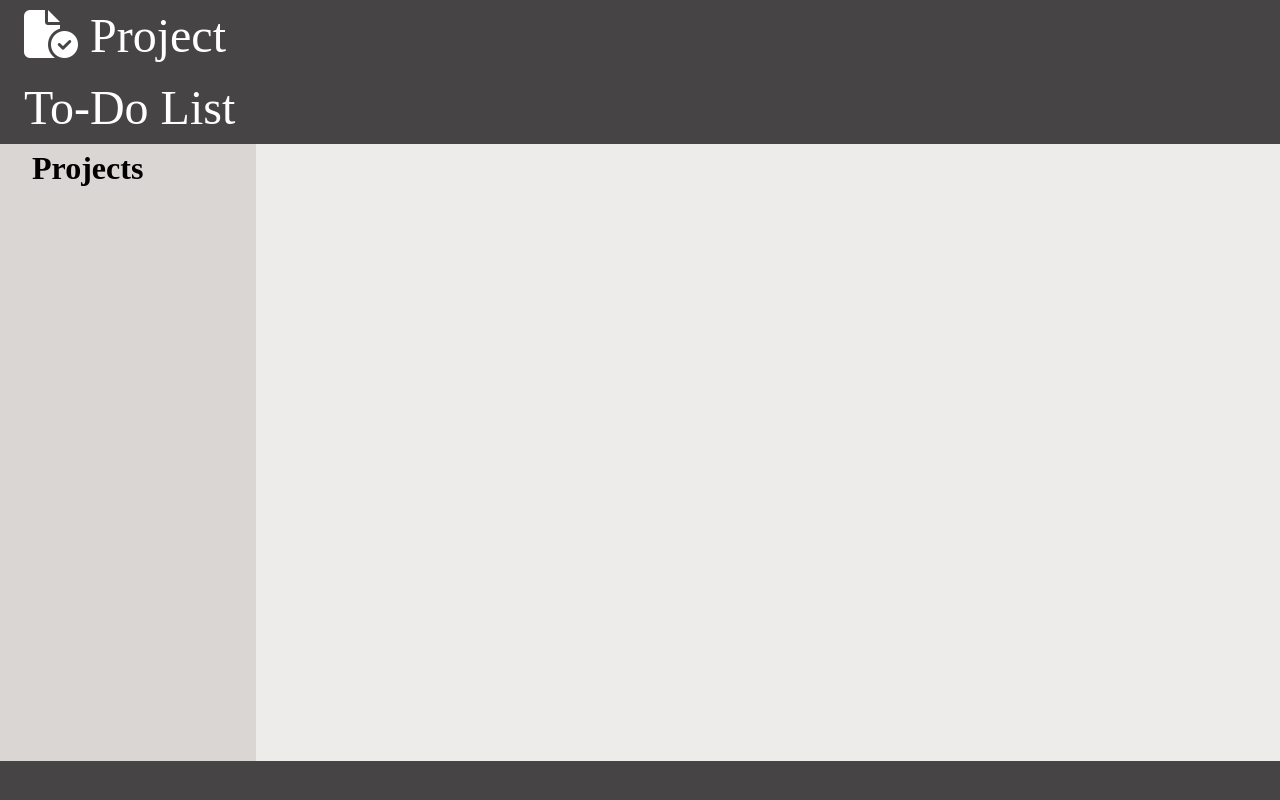
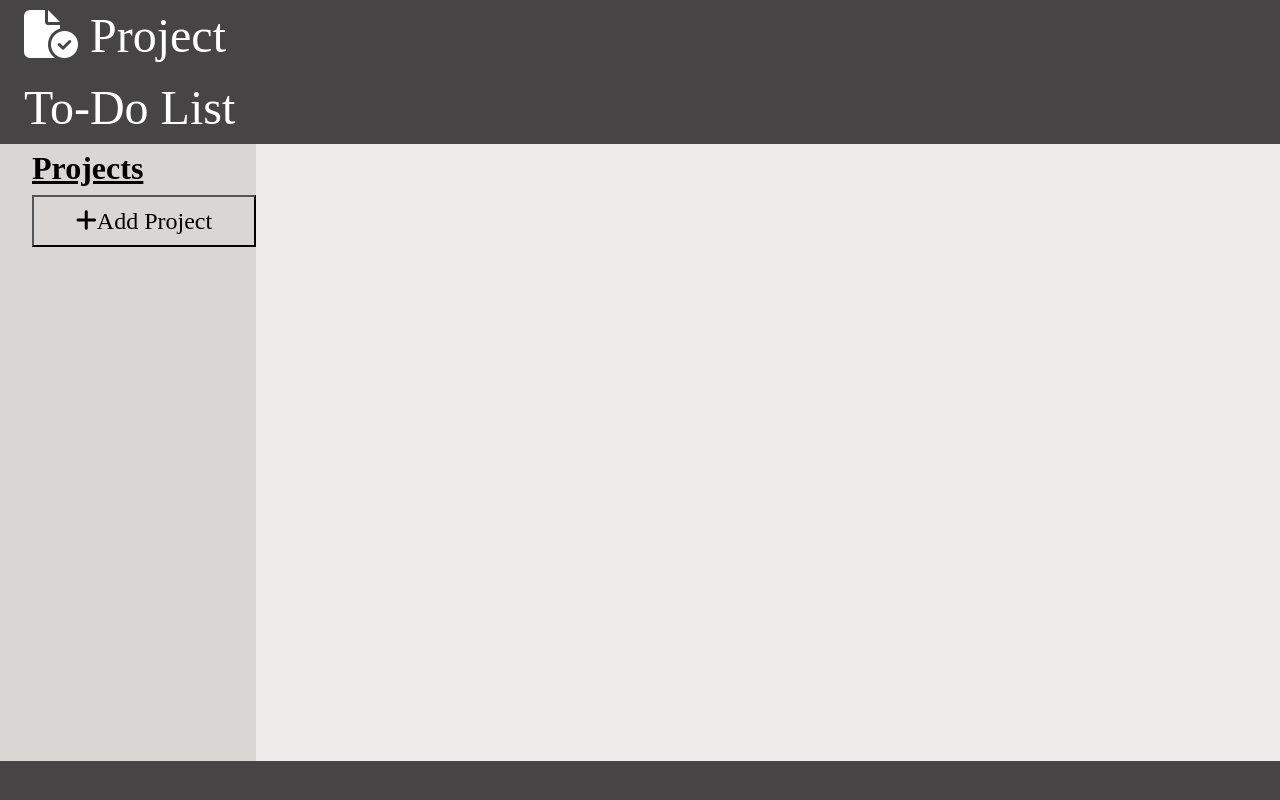
Before and after one commit to Davidg412/Project-ToDo-List, a website built with webpack: page dist/index.html in a window 1280 px wide. Built offline with nearby package versions, Linux system fonts and the light colour scheme.

Commit message:
Add Project button to sidebar

```diff
--- a/dist/index.html
+++ b/dist/index.html
@@ -19,7 +19,12 @@
         <i class="fa-solid fa-file-circle-check"></i> Project <br />
         To-Do List
       </h1>
-      <h2 id="projects-container">Projects</h2>
+      <h2 id="projects-container">
+        <u class="projects-header">Projects</u>
+        <button class="add-project">
+          <i class="fa-solid fa-plus"></i>Add Project
+        </button>
+      </h2>
       <div id="tasks-container"></div>
       <div id="footer-container"></div>
     </div>
--- a/dist/style.css
+++ b/dist/style.css
@@ -32,7 +32,19 @@ html {
   color: black;
   font-size: 2rem;
   padding-left: 1em;
+  display: grid;
+  grid-template-rows: repeat(12, 1fr);
+}
+
+.projects-header {
   font-weight: bold;
+}
+
+/*Add Project Button*/
+.add-project {
+  font-size: 1.5rem;
+  width: auto;
+  background-color: #dad6d3;
 }
 
 /*Body Container for Tasks*/
```
